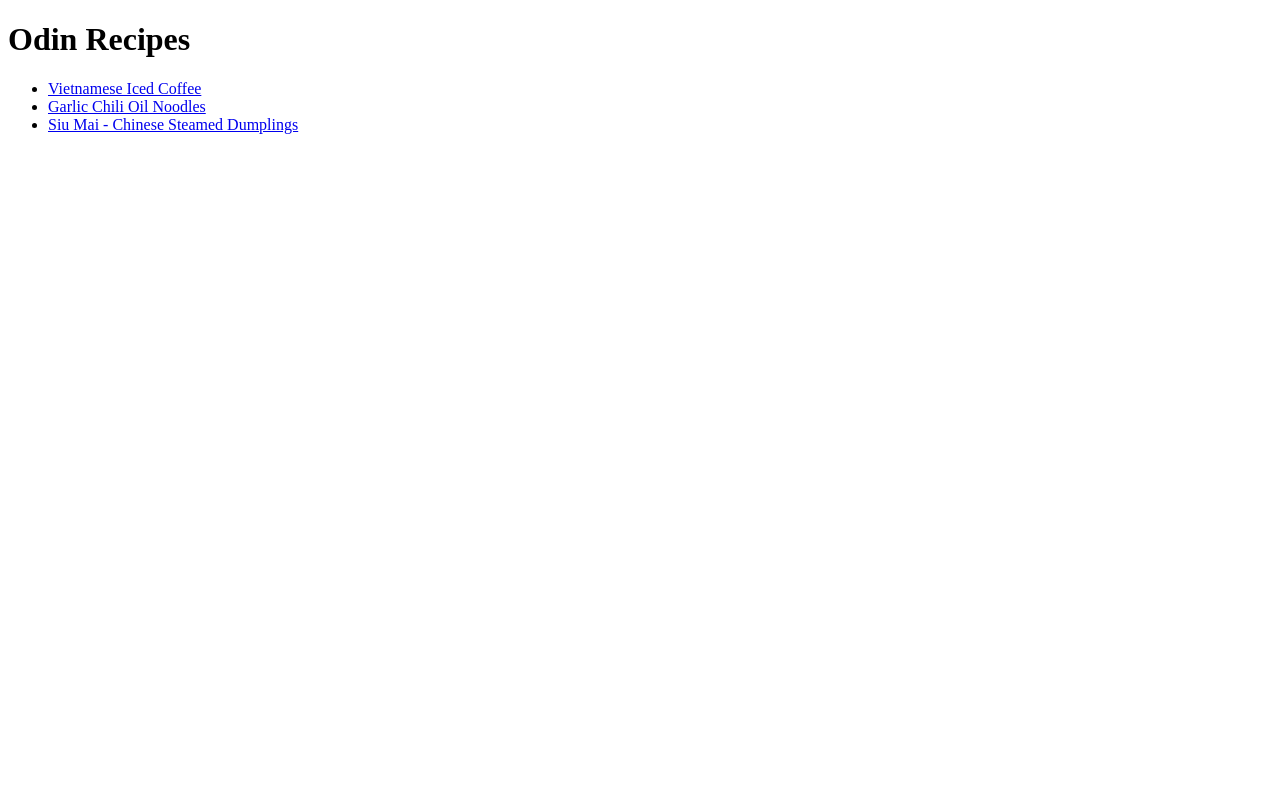
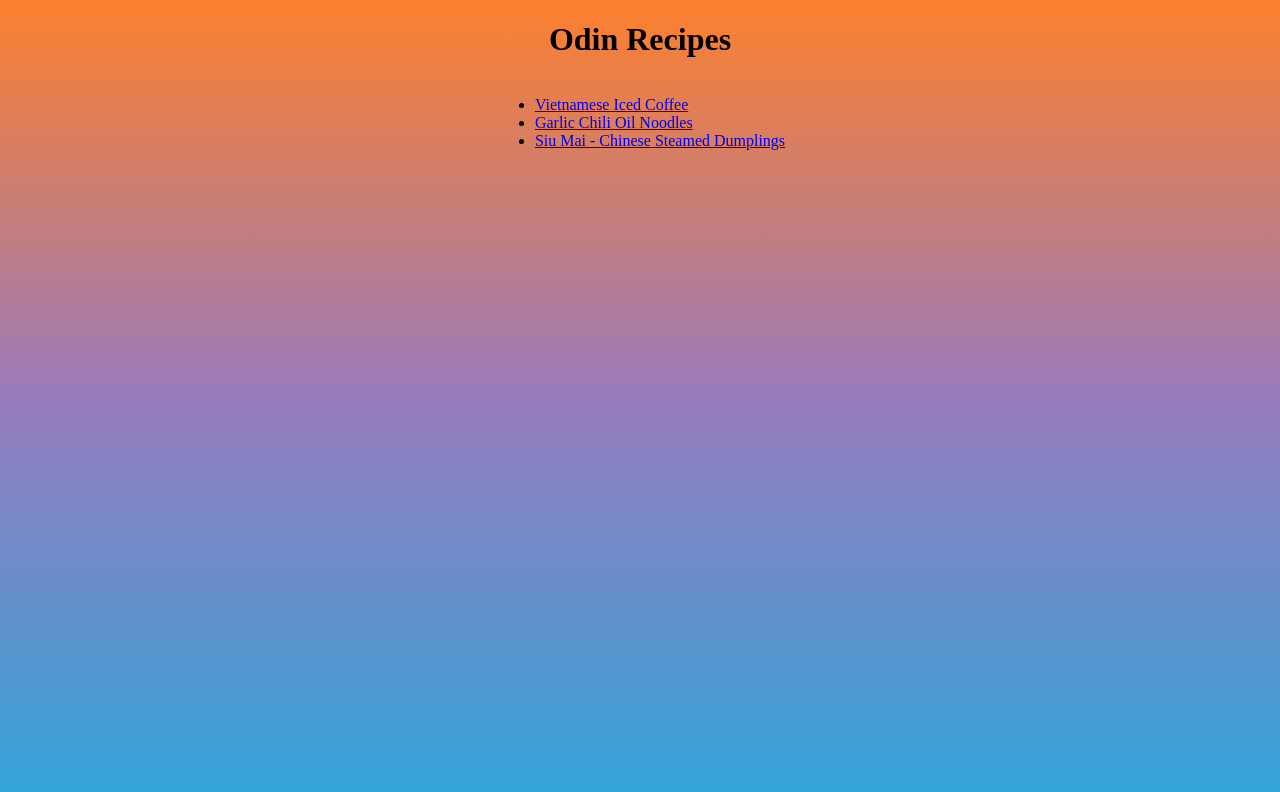
Before and after one commit to Jojirito/odin-recipes, a plain HTML site: page index.html in a window 1280 px wide. Drawn offline with Linux system fonts and the light colour scheme.

Commit message:
Rename styles.css to index.css and Work on The CSS Styling

```diff
--- /dev/null
+++ b/index.css
@@ -0,0 +1,16 @@
+
+body {
+    background: linear-gradient(0deg, rgb(49, 164, 216) 0%, rgba(151,123,190,1) 50%, rgba(253,128,45,1) 100%);
+    background-attachment: fixed;
+    background-repeat: no-repeat;
+}
+
+.heading {
+    font-family: ;
+    text-align: center;
+}
+
+.recipes-list {
+    display: flex;
+    justify-content: center;
+}
--- a/index.html
+++ b/index.html
@@ -2,14 +2,19 @@
 <html lang="en">
     <head>
         <meta charset="UTF-8">
+        <link rel="stylesheet" href="index.css">
         <title>Odin Recipes</title>
     </head>
     <body>
-        <h1>Odin Recipes</h1>
-        <ul>
+        <h1 class="heading">Odin Recipes</h1>
+        <div class="recipes-list">
+            <ul>
             <li><a href="recipes/vietnamese-iced-coffee.html">Vietnamese Iced Coffee</a></li>
             <li><a href="recipes/garlic-chili-oil-noodles.html">Garlic Chili Oil Noodles</a></li>
             <li><a href="recipes/siu-mai.html">Siu Mai - Chinese Steamed Dumplings</a></li>
-        </ul>
+            </ul>
+        </div>
+        <div>
+        </div>
     </body>
 </html>
```
Also changed, not shown: styles.css (deleted).
